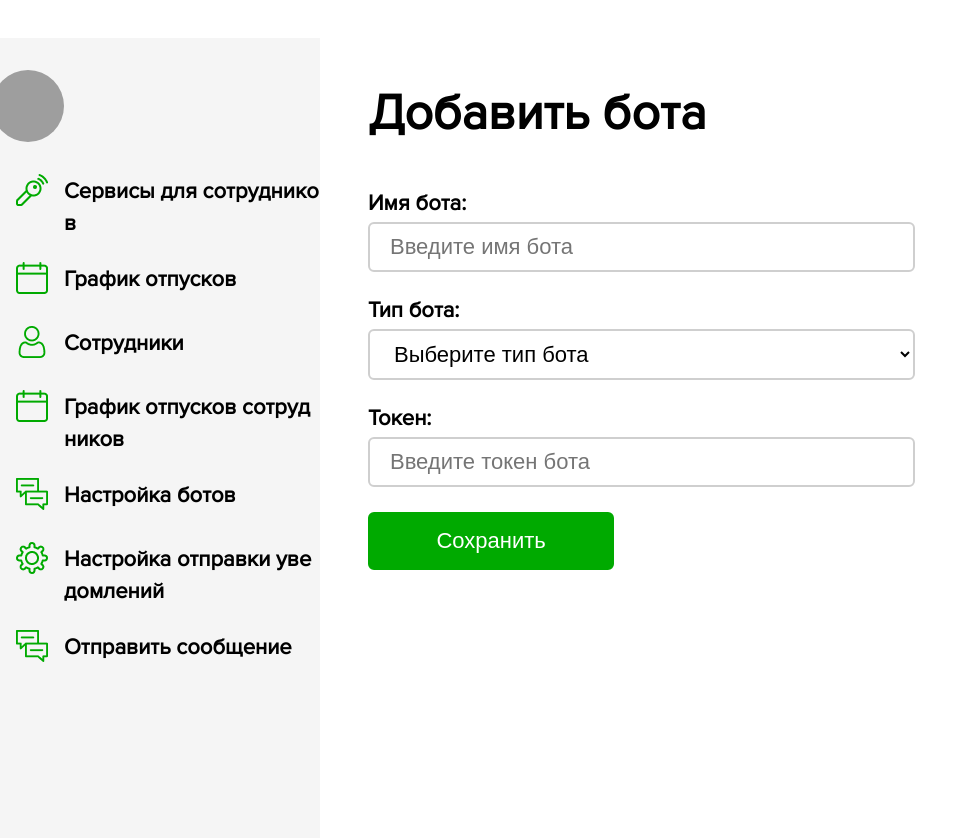
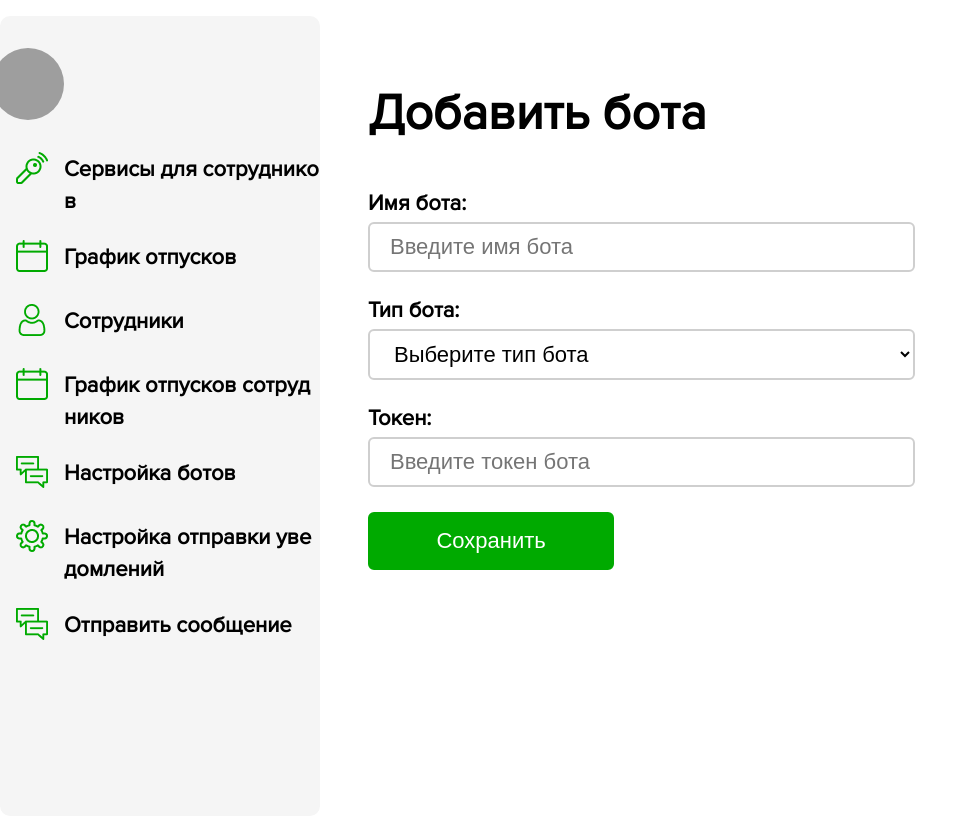
Before and after one commit to Dmitriy200123/employee_portal, a Django app: page /chatbots/add_chatbot/ in a window 1280 px wide. Shown: the part 63-901 px from the top of the page, without its empty margins (0-978 px from the left). After the commit the page ends 703 px from the top, so only its background shows below. Run offline with Django 3.2, Linux system fonts and the light colour scheme; the visitor is signed in with stand-in values (Sample User, id 1); data that the repository does not hold is empty; grey boxes are pictures that could not be loaded.

Commit message:
Added border radius style in side bar

```diff
--- a/employee_portal/static/styles/side_bar_style.css
+++ b/employee_portal/static/styles/side_bar_style.css
@@ -6,14 +6,13 @@
     row-gap: 3%;
     width: 100%;
     height: 100%;
-    margin-top: 7%;
     margin-right: auto;
     margin-left: auto;
     font-size: 26px;
     border-collapse: collapse;
     border-spacing: 15px;
-    border-color: black;
     background-color: #F5F5F5;
+    border-radius: 10px;
 }
 
 .left_nav_item:nth-child(2n + 1) {
```
